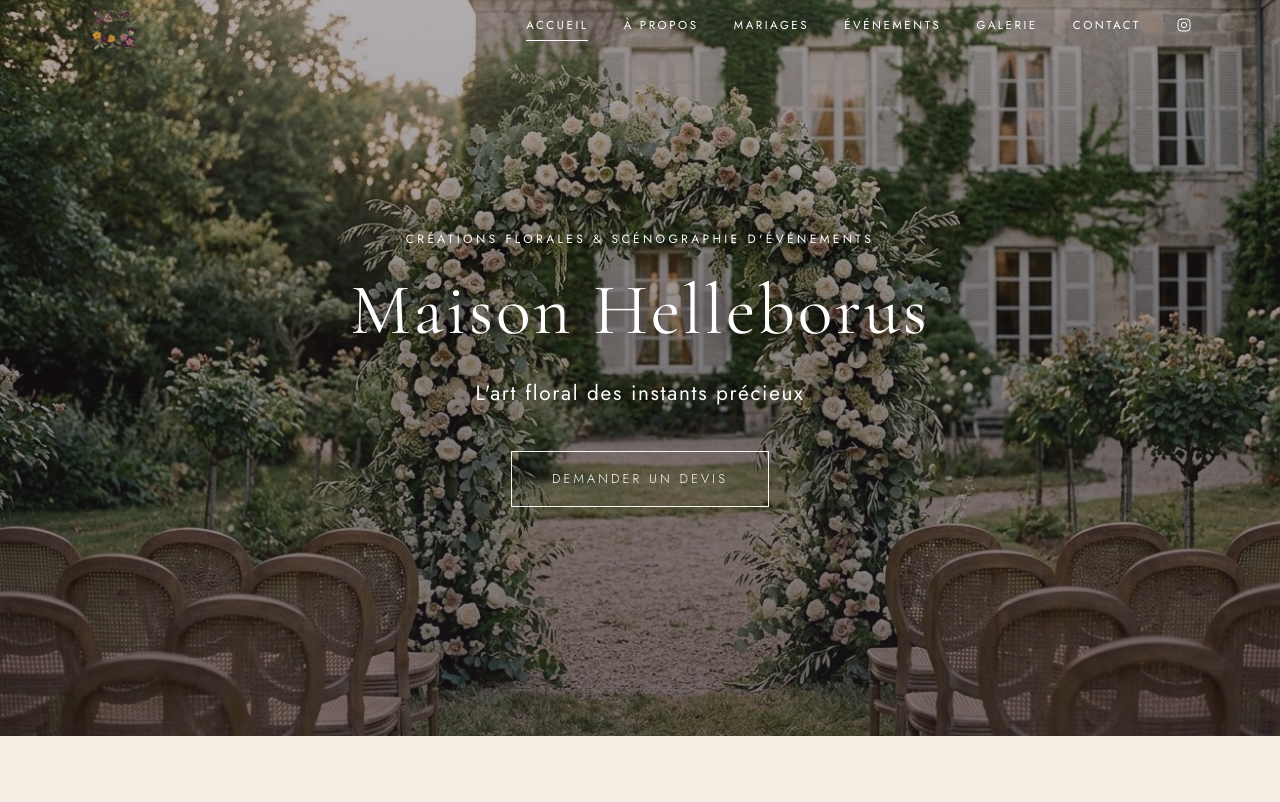
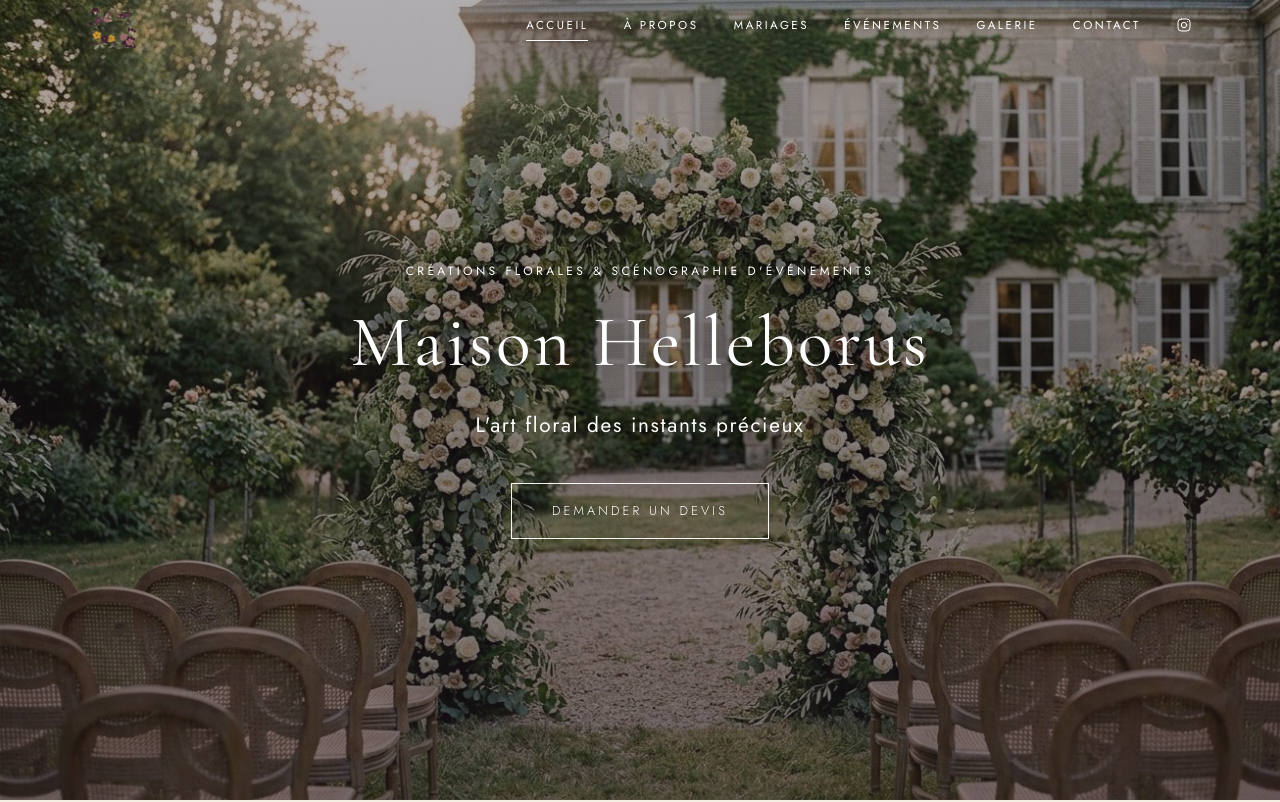
Before and after one commit to Rom-mtl/helleborus, a Next.js app: page / in a window 1280 px wide. Shown: the top 802 px of the page. Built offline with nearby package versions, Linux system fonts and the light colour scheme.

Commit message:
Hero accueil plein écran (100svh)

```diff
--- a/app/globals.css
+++ b/app/globals.css
@@ -191,7 +191,7 @@ h3 { font-size: clamp(1.4rem, 2.5vw, 1.8rem); }
 
 .hero {
   position: relative;
-  min-height: 92svh;
+  min-height: 100svh;
   display: flex;
   align-items: center;
   justify-content: center;
```
